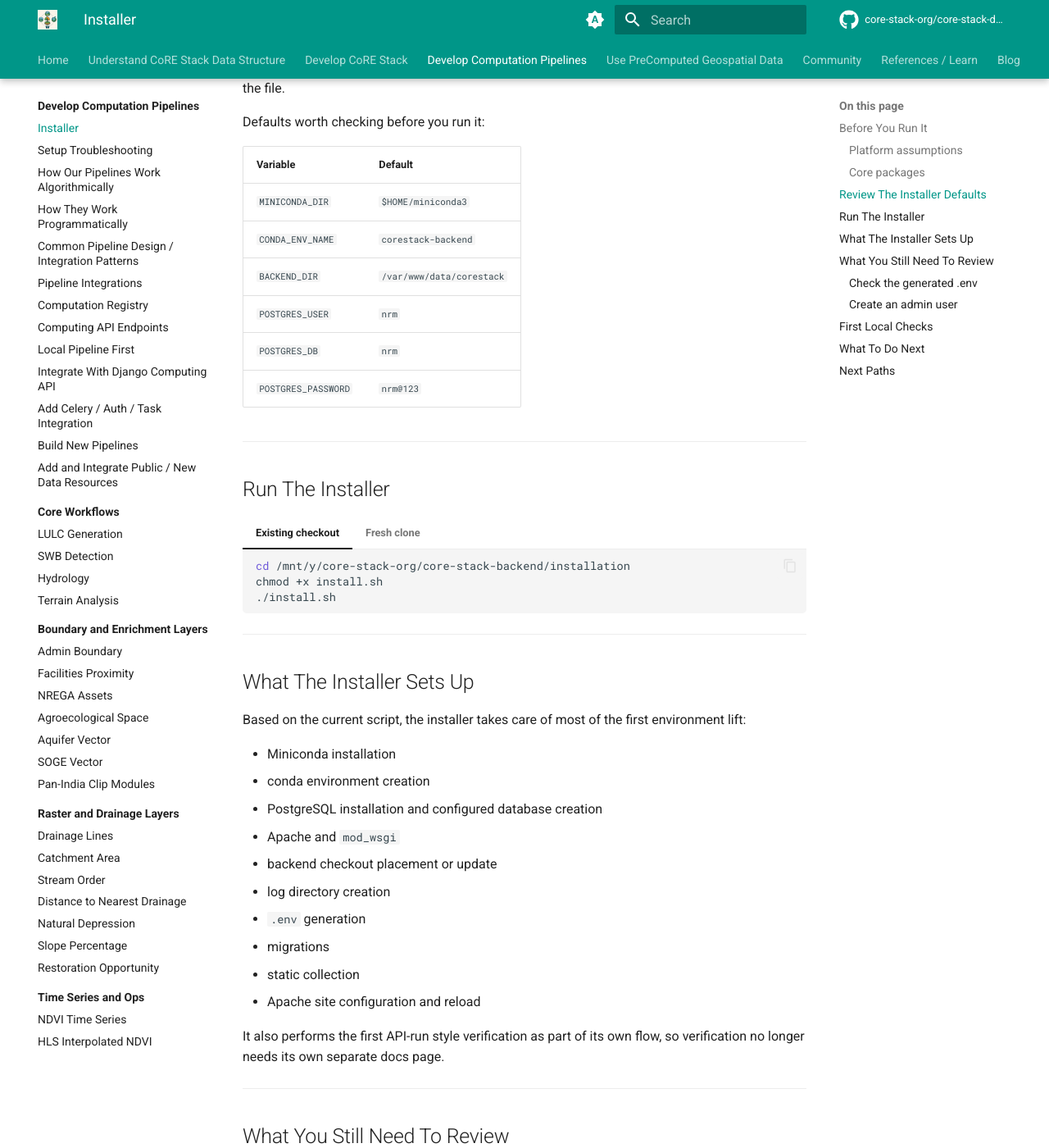
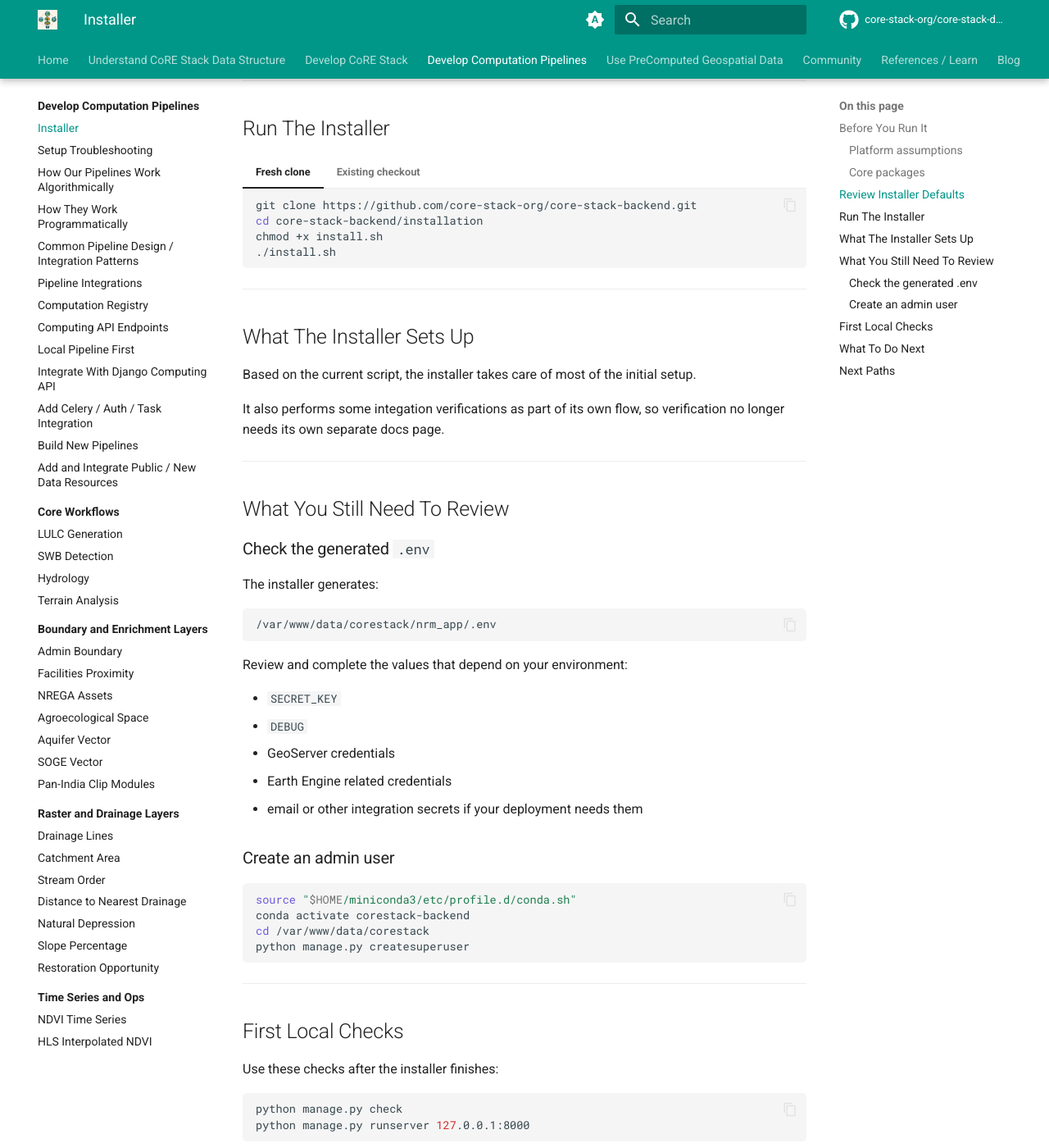
Before and after one commit to core-stack-org/core-stack-docs, an MkDocs documentation site: the page built from docs/developers/installer.md, in a window 1280 px wide and 1400 px high, scrolled down 1140 px. Shown: the whole window at 82% size. Built offline with MkDocs 1.6.1 and Material for MkDocs 9.7.7, drawn with Linux system fonts in a browser that asks for light colours; comment, search, counter and statistics services are not loaded; some of the changed text lies outside the part shown.

Commit message:
installer backup

````diff
--- a/docs/developers/installer.md
+++ b/docs/developers/installer.md
@@ -5,21 +5,7 @@
 
 # Installer
 
-This page is the developer installation path for CoRE Stack.
-
-It combines:
-
-- prerequisites
-- install commands
-- what the installer already verifies
-- the first local checks you should run after installation
-
-Primary sources:
-
-- [installation/install.sh](https://github.com/core-stack-org/core-stack-backend/blob/main/installation/install.sh)
-- [installation/INSTALLATION.md](https://github.com/core-stack-org/core-stack-backend/blob/main/installation/INSTALLATION.md)
-
----
+For fully integrated Core-Stack pipeline developments, the simplest pathway would be to install core-stack-backend Django app.
 
 ## Before You Run It
 
@@ -27,22 +13,17 @@
 
 - Linux is the main target
 - Windows users should use WSL2
-- if your checkout lives on a mounted drive, use the WSL path while running commands
 
 ### Core packages
 
 ```bash
 sudo apt update
-sudo apt install -y git wget curl build-essential libpq-dev rabbitmq-server
-sudo systemctl enable rabbitmq-server
-sudo systemctl start rabbitmq-server
+sudo apt install -y git wget curl build-essential libpq-dev
 ```
-
-RabbitMQ matters because many computing workflows eventually run through Celery-backed async execution.
 
 ---
 
-## Review The Installer Defaults
+## Review Installer Defaults
 
 The installer script defines defaults for paths, environment, and database setup near the top of the file.
 
@@ -61,14 +42,6 @@
 
 ## Run The Installer
 
-=== "Existing checkout"
-
-    ```bash
-    cd /mnt/y/core-stack-org/core-stack-backend/installation
-    chmod +x install.sh
-    ./install.sh
-    ```
-
 === "Fresh clone"
 
     ```bash
@@ -77,25 +50,20 @@
     chmod +x install.sh
     ./install.sh
     ```
+=== "Existing checkout"
 
+    ```bash
+    cd /mnt/y/core-stack-org/core-stack-backend/installation
+    chmod +x install.sh
+    ./install.sh
+    ```
 ---
 
 ## What The Installer Sets Up
 
-Based on the current script, the installer takes care of most of the first environment lift:
+Based on the current script, the installer takes care of most of the initial setup.
 
-- Miniconda installation
-- conda environment creation
-- PostgreSQL installation and configured database creation
-- Apache and `mod_wsgi`
-- backend checkout placement or update
-- log directory creation
-- `.env` generation
-- migrations
-- static collection
-- Apache site configuration and reload
-
-It also performs the first API-run style verification as part of its own flow, so verification no longer needs its own separate docs page.
+It also performs some integation verifications  as part of its own flow, so verification no longer needs its own separate docs page.
 
 ---
 
````
